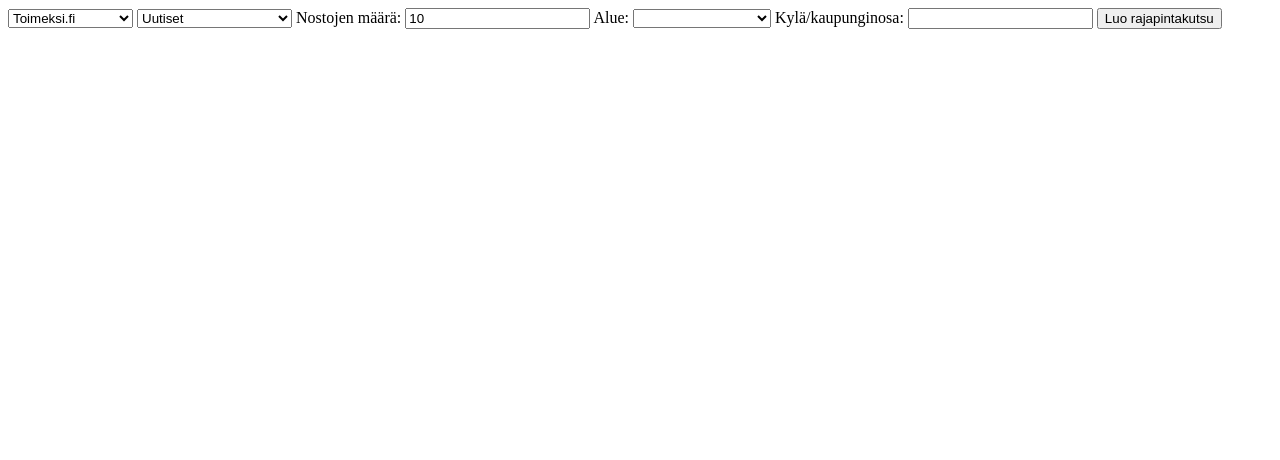
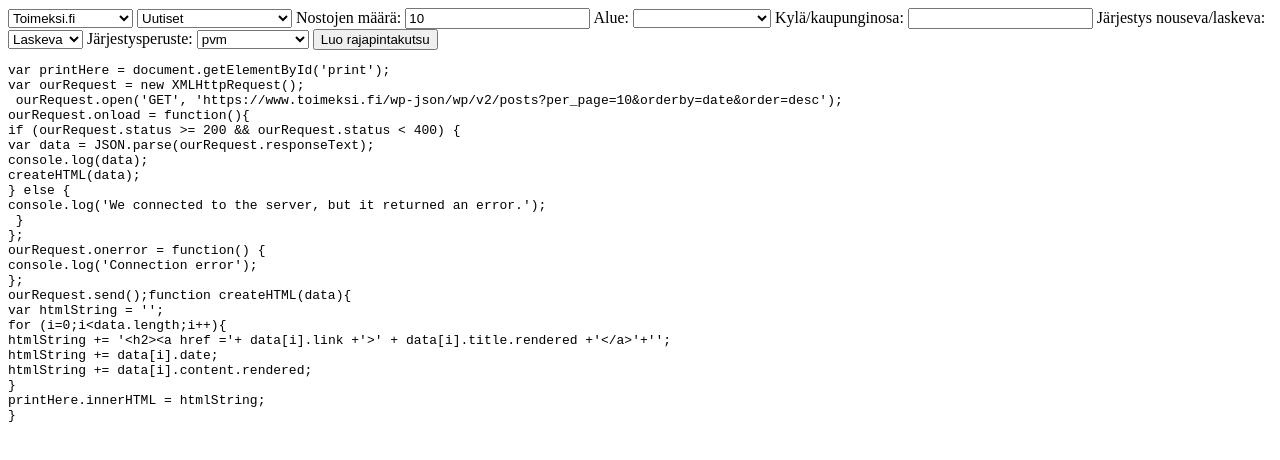
Before and after one commit to Statse/Toimeksi.fi-rajapintatyokalu, a plain HTML site: page index.html in a window 1280 px wide. Both pictures are taken after a click on the button "Luo rajapintakutsu". Drawn offline with Linux system fonts and the light colour scheme; no server answers.

Commit message:
commit 5
Lisättiin valmiin scriptin tulostus dokumentin alalaitaan. Muotoiltiin tulostusrakennetta. Kylän etsiminen on jätetty vielä kesken.

```diff
--- a/index.html
+++ b/index.html
@@ -71,6 +71,23 @@
 
         Kylä/kaupunginosa: <input id="village" type="text" value="">
 
+        Järjestys nouseva/laskeva:
+        <select name="order" id="order">
+            <option value="desc">Laskeva</option>
+            <option value="asc">Nouseva</option>
+        </select>
+
+        Järjestysperuste:
+
+        <select name="orderby" id="orderby">
+            <option value="date">pvm</option>
+            <option value="author">Kirjoittaja</option>
+            <option value="id">Id</option>
+            <option value="modified">Muokkaus pvm</option>
+            <option value="parent">Parent object</option>
+            <option value="title">Otsikko</option>
+        </select>
+
         <button id="luo">Luo rajapintakutsu</button>
         <div id="print"></div>
         <div id="js"></div>
--- a/main.js
+++ b/main.js
@@ -9,25 +9,46 @@ document.getElementById("luo").onclick = function () {
     var perPage = document.getElementById("perPage").value;
     var area = document.getElementById("area").value;
     var village = document.getElementById("village").value;
+    var order = document.getElementById("order").value;
+    var orderedBy = document.getElementById("orderby").value;
     console.log("Palvelu: " + serviceSelected);
     console.log("Noston tyyppi: " + typeSelected);
     console.log("Nostojen määrä: " + perPage);
-    getVillage(village);
+    console.log("Kylää haettu: " + village);
+    //getVillage(village);
+
+   // console.log(getVillage(village));
 
     var reqURL = requestedURL();
+    console.log("*==*makeRestApiRequest*==*");
     makeRestApiRequest(reqURL, createHTML);
 
+
+    createJavaScript(reqURL);
+
     function requestedURL(){
-      var requestURL = 'https://www.'+ serviceSelected +'.fi/wp-json/wp/v2/' + typeSelected + postPerPage(perPage) + getArea(area);
-      //console.log(requestURL);
+      var requestURL = 'https://www.'+ serviceSelected +'.fi/wp-json/wp/v2/' + typeSelected + postPerPage(perPage) + getArea(area) + orderBy(orderedBy) + ordered(order);
+      console.log(requestURL);
       return requestURL;
+    }
+
+    function orderBy(orderedBy){
+         return "&orderby=" + orderedBy;
+    }
+
+    function ordered(order){
+        if (order=="asc"){
+            return "&order=asc";
+        } else {
+            return "&order=desc";
+        }
     }
 
     function postPerPage(perPage){
         if (perPage>100){
             perPage = 100;
-            console.log("Rajapinnasta ei voi nostaa enempää kuin 100 kohdetta.");
-            console.log("Asetetaan nostettujen kohteiden määräksi 100.");
+            // console.log("Rajapinnasta ei voi nostaa enempää kuin 100 kohdetta.");
+            // console.log("Asetetaan nostettujen kohteiden määräksi 100.");
         }
         var pages = '?per_page=' + perPage;
         return pages;
@@ -35,44 +56,63 @@ document.getElementById("luo").onclick = function () {
 
     function getArea(area){
         if (area==="none"){
-            console.log("Aluetta ei valittu");
+            //console.log("Aluetta ei valittu");
             var empty ='';
             return empty;
         } else {
             //do other stuff
-            console.log(area + " alue valittu");
+            //console.log(area + " alue valittu");
             var alue = '&tm_sote-alue=' + area;
             return alue;
         }
     }
 
+    //annetaan hautua
     function getVillage(village){
-        console.log("Haetaan kylää/kaupunginosaa " + village);
+        var a;
+        console.log("2. Haetaan kylää/kaupunginosaa " + village);
         var villageURL = 'https://www.'+ serviceSelected +'.fi/wp-json/wp/v2/tm_municipality?search=' + village;
-        console.log("Haetaan osoitteesta: " + villageURL);
-        var a = makeRestApiRequest(villageURL, parseVillageSearch);
-        console.log("Kylä/kaupunginosan id " + a);
+        console.log("3. Haetaan osoitteesta: " + villageURL);
 
-        // var kunta = '&tm_municipality' + kunta;
-        // return kunta;
+        var villageRequest = new XMLHttpRequest();
+        villageRequest.open('GET', villageURL);
+        villageRequest.onload = function() {
+        if (villageRequest.status >= 200 && villageRequest.status < 400) {
+            var data = JSON.parse(villageRequest.responseText);
+            console.log(data);
+            a = parseVillageSearch(data);
+        } else {
+            console.log("We connected to the server, but it returned an error.");
+        }
+        };
+
+        villageRequest.onerror = function() {
+            console.log("Connection error");
+        };
+
+        villageRequest.send();
+        console.log("Asetetaan kylä url osoitteeseen: " + a);
+        if (a==undefined){
+
+        } else {
+            var municipality = "&tm_municipality="+a;
+            return municipality;
+        }
+
+
+    console.log("*=====*getVillage function call completed*=====*");
     }
 
-    function makeRestApiRequest(requestURL, functionAfter){
+    function makeRestApiRequest(requestURL){
         //url to request, function to handle the json data
         var ourRequest = new XMLHttpRequest();
         ourRequest.open('GET', requestURL);
-        console.log("URL requested: " + requestURL)
+        //console.log("URL requested: " + requestURL)
         ourRequest.onload = function() {
         if (ourRequest.status >= 200 && ourRequest.status < 400) {
             var data = JSON.parse(ourRequest.responseText);
             console.log(data);
-            if (functionAfter !== undefined){
-                console.log("Function after called")
-                functionAfter(data);
-                return functionAfter(data);
-            } else {
-                console.log("Function after wast not called because function was not passed as parameter");
-            }
+            createHTML(data);
         } else {
             console.log("We connected to the server, but it returned an error.");
         }
@@ -85,24 +125,52 @@ document.getElementById("luo").onclick = function () {
         ourRequest.send();
     }
 
+    //unohda tämä tee muut ensin.
     function parseVillageSearch(data){
         console.log("parseVillageSearch started");
+        var returnData;
             for (i=0;i<data.length;i++){
-                if (data[i].name == village){
-                    console.log("Kylä/kaupungin osa löytyi!")
+                if (data[i].name.toUpperCase() == village.toUpperCase()){
+                    console.log("Kylä/kaupungin osa löytyi!");
                     console.log("Kylän id on = "+ data[i].id);
-                    return data[i].id;
-                }
+                    returnData =  data[i].id;
             }
         }
+    }
 
     function createHTML(data){
-    console.log("Luodaan html nostoista...");
     var htmlString = '';
         for (i=0;i<data.length;i++){
     htmlString += '<h2><a href ='+ data[i].link +'>' + data[i].title.rendered +'</a>'+'</h2>';
+    htmlString += data[i].date;
     htmlString += data[i].content.rendered;
     }
     printHere.innerHTML = htmlString;
     }
+
+
+    function createJavaScript(content){
+        var print = document.getElementById("js");
+        var code = "";
+        code +=  "<pre>";
+        code +=  "<code>";
+        code +=  "var printHere = document.getElementById('print');<br>";
+        code +=  "var ourRequest = new XMLHttpRequest();<br> ourRequest.open('GET', '"+content+"');<br>ourRequest.onload = function(){<br>if (ourRequest.status >= 200 && ourRequest.status < 400) {<br>var data = JSON.parse(ourRequest.responseText);<br>console.log(data);<br>createHTML(data);<br>} else {<br>console.log('We connected to the server, but it returned an error.');<br> }<br>};<br>ourRequest.onerror = function() {<br>console.log('Connection error');<br>};<br>ourRequest.send();";
+
+        code +=  "function ";
+        code +=  "createHTML(data){ <br>";
+        code +=  "var htmlString = '';<br>";
+        code +=  "for (i=0;i&ltdata.length;i++){<br>";
+        code +=  "htmlString += '<span><</span>h2><span><</span>a href ='+ data[i].link +'>' + data[i].title.rendered +'<span><</span>/a>'+'</h2>';<br>";
+        code +=  "htmlString += data[i].date;<br>";
+        code +=  "htmlString += data[i].content.rendered;<br>";
+        code +=  "}<br>";
+        code +=  "printHere.innerHTML = htmlString;<br>";
+        code +=  "}<br>";
+        code +=  "</code>";
+        code +=  "</pre>";
+
+        print.innerHTML = "";
+        print.innerHTML += code;
+    }
 }
```
